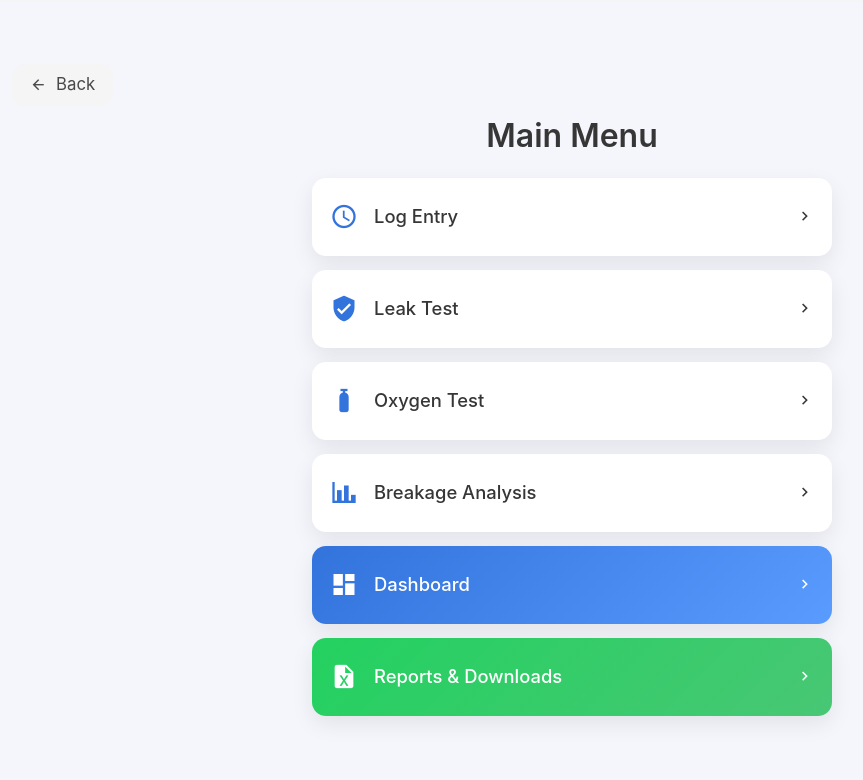
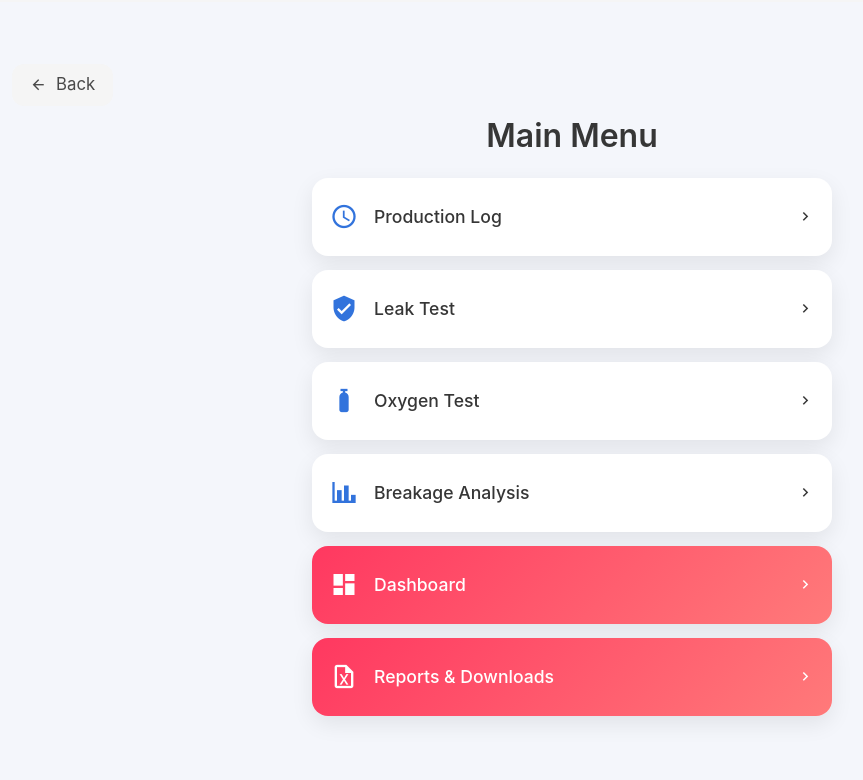
Before and after one commit to KingKai31/beyond_snack_portal, a Flask app: template templates/index.html in a window 1280 px wide. Shown: the part 82-862 px from the top of the page, without its empty margins (68-931 px from the left). Run offline with Flask 3, Linux system fonts and the light colour scheme; the template is opened without the code that fills it, so the values that code supplies are empty; the visitor is signed in with stand-in values (Sample User, id 1); some libraries are stand-ins or nearby versions.

Commit message:
Update index.html

```diff
--- a/templates/index.html
+++ b/templates/index.html
@@ -16,9 +16,9 @@
     gap: 16px;
     padding: 18px;
     background: #ffffff;
-    border-radius: 14px;
+    border-radius: 16px;
     box-shadow: 0 8px 22px rgba(0,0,0,0.08);
-    font-size: 1.15rem;
+    font-size: 1.1rem;
     font-weight: 500;
     color: #363636;
     text-decoration: none;
@@ -37,19 +37,13 @@
     flex-grow: 1;
   }
 
-  /* Manager cards */
-  .manager-dashboard {
-    background: linear-gradient(135deg, #3273dc, #5a9bff);
+  /* MANAGER SPECIAL */
+  .manager {
+    background: linear-gradient(135deg, #ff3860, #ff7a7a);
     color: #ffffff;
   }
 
-  .manager-reports {
-    background: linear-gradient(135deg, #23d160, #48c774);
-    color: #ffffff;
-  }
-
-  .manager-dashboard .menu-icon,
-  .manager-reports .menu-icon {
+  .manager .menu-icon {
     color: #ffffff;
   }
 </style>
@@ -60,14 +54,14 @@
 
   <!-- LOG ENTRY (Log + Manager) -->
   {% if session.get("role") in ["log", "manager"] %}
-  <a href="{{ url_for('log_page') }}" class="menu-card">
+  <a href="{{ url_for('log') }}" class="menu-card">
     <span class="mdi mdi-clock-outline menu-icon"></span>
-    <span class="menu-text">Log Entry</span>
+    <span class="menu-text">Production Log</span>
     <span class="mdi mdi-chevron-right"></span>
   </a>
   {% endif %}
 
-  <!-- QUALITY PAGES (Quality + Manager) -->
+  <!-- QUALITY PAGES (QC + Manager) -->
   {% if session.get("role") in ["quality", "manager"] %}
 
   <a href="{{ url_for('leak_page') }}" class="menu-card">
@@ -93,14 +87,14 @@
   <!-- MANAGER ONLY -->
   {% if session.get("role") == "manager" %}
 
-  <a href="{{ url_for('dashboard') }}" class="menu-card manager-dashboard">
+  <a href="{{ url_for('dashboard') }}" class="menu-card manager">
     <span class="mdi mdi-view-dashboard menu-icon"></span>
     <span class="menu-text">Dashboard</span>
     <span class="mdi mdi-chevron-right"></span>
   </a>
 
-  <a href="{{ url_for('reports') }}" class="menu-card manager-reports">
-    <span class="mdi mdi-file-excel menu-icon"></span>
+  <a href="{{ url_for('reports') }}" class="menu-card manager">
+    <span class="mdi mdi-file-excel-outline menu-icon"></span>
     <span class="menu-text">Reports & Downloads</span>
     <span class="mdi mdi-chevron-right"></span>
   </a>
```
